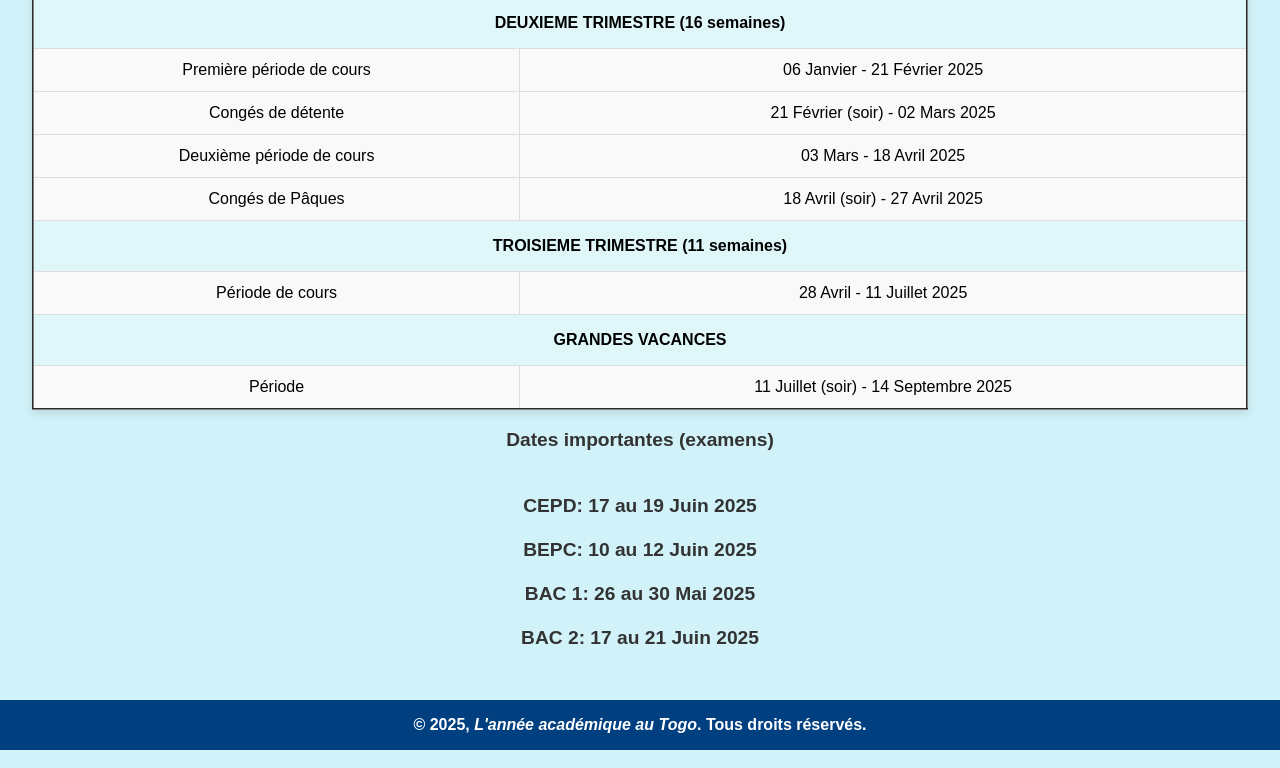
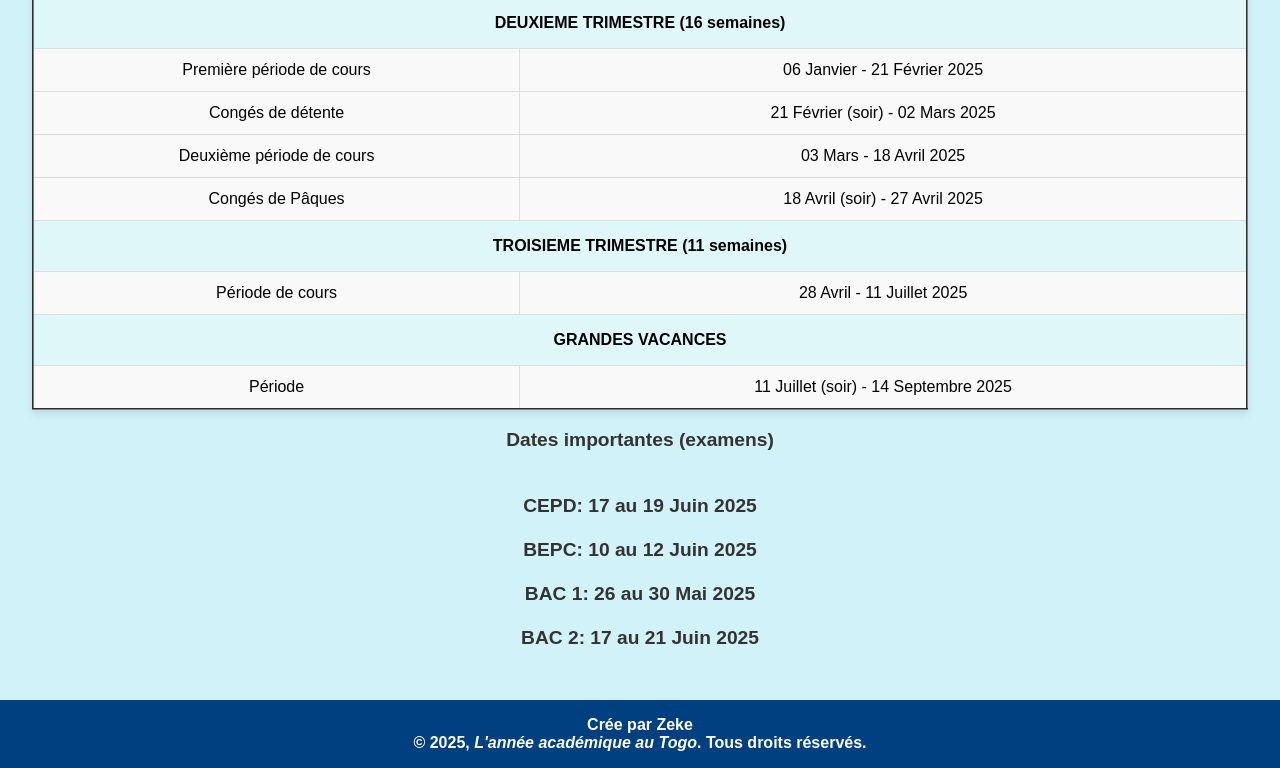
Before and after one commit to Smith-cod/Ann-e-acad-mique, a plain HTML site: page AvantBac2025.html in a window 1280 px wide. Shown: the part 508-1276 px from the top of the page. Drawn offline with Linux system fonts and the light colour scheme.

Commit message:
Update and rename Avant bac2025.html to AvantBac2025.html

```diff
--- a/Avant bac2025.html
+++ b/AvantBac2025.html
@@ -95,7 +95,7 @@
     </main>
     <footer>
         <div class="copyright">
-            <h4>&#169 2025, <i>L'année académique au Togo</i>. Tous droits réservés.</h4>
+            <h4>Crée par Zeke<br>&#169 2025, <i>L'année académique au Togo</i>. Tous droits réservés.</h4>
         </div>
     </footer>
 </body>
```
